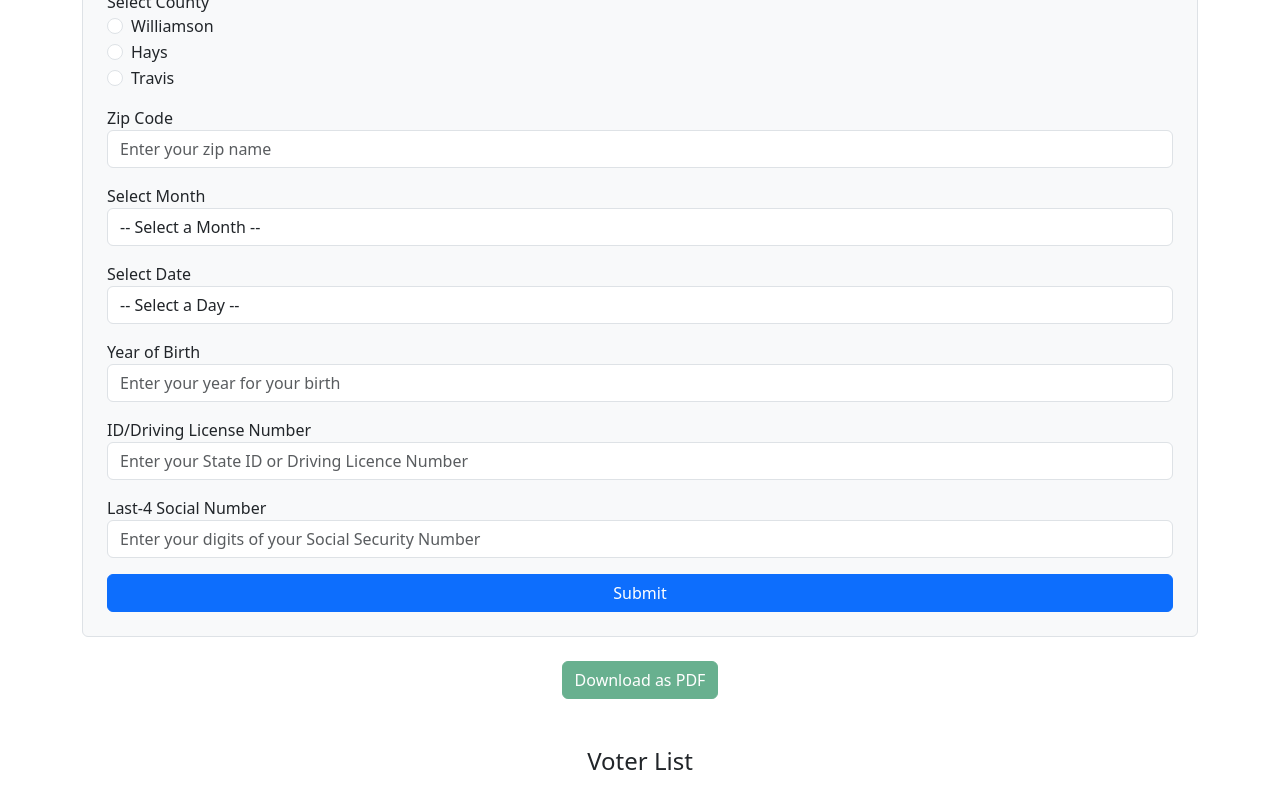
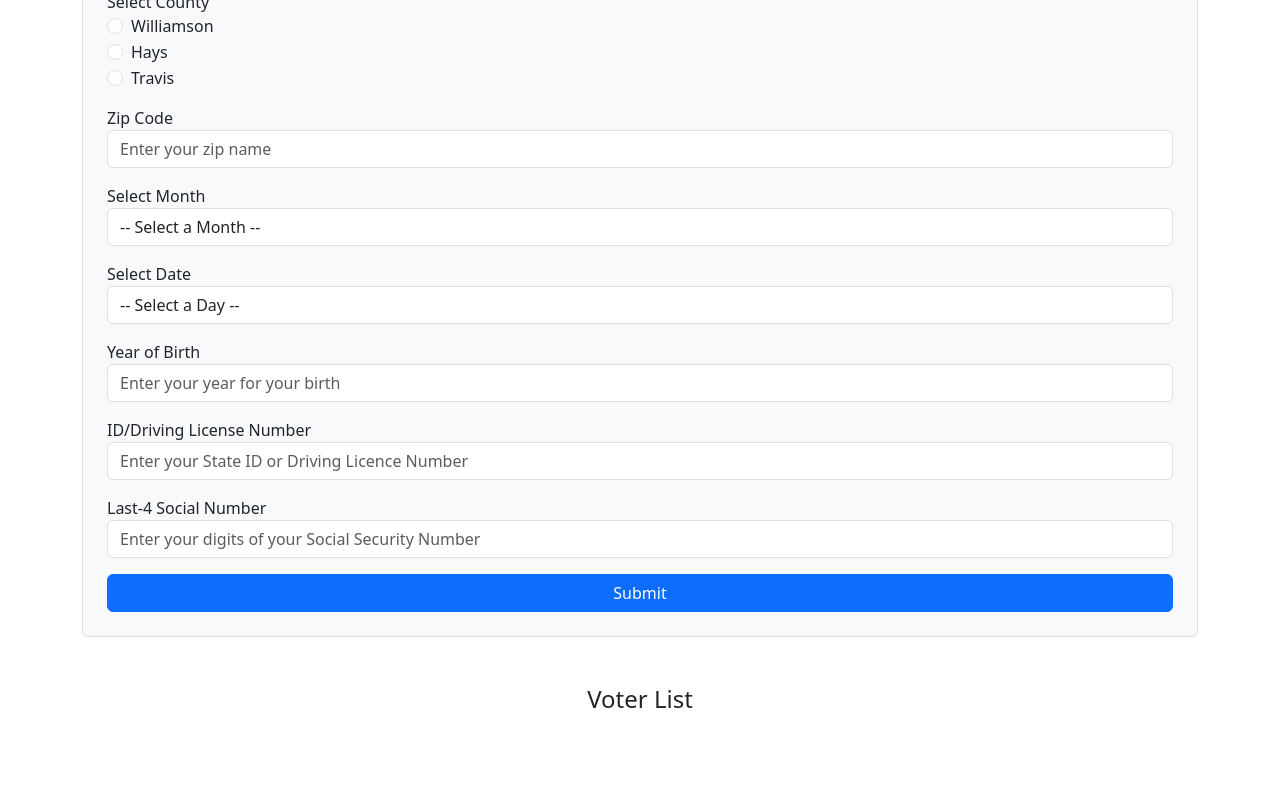
Before and after one commit to Harshank-Patel/Voter-Sign-Up, a React (Create React App) app in the folder voter-sign-up/: page / in a window 1280 px wide. Shown: the part 535-1335 px from the top of the page. After the commit the page ends 1273 px from the top, so only its background shows below. Built offline with nearby package versions, Linux system fonts and the light colour scheme.

Commit message:
Removes the Download PDF button and only keeps 1 button

```diff
--- a/voter-sign-up/src/component/VoterFormWithImage.js
+++ b/voter-sign-up/src/component/VoterFormWithImage.js
@@ -150,12 +150,8 @@ function VoterFormWithImage() {
 
 
 
-
-
             setLoading(false);
-
-            // Enable the download button after the image is generated
-            setIsDownloadEnabled(true);
+            downloadPDF();
         };
 
         img.onerror = () => {
@@ -411,22 +407,12 @@ function VoterFormWithImage() {
                 </div>
 
                 <button type="submit" className="btn btn-primary w-100" disabled={loading}>
-                    {loading ? 'Generating Image...' : 'Submit'}
+                    {loading ? 'Generating PDF' : 'Submit'}
                 </button>
             </form>
 
             {/* Hidden canvas */}
             <canvas ref={canvasRef} style={{ display: 'none' }}></canvas>
-
-            <div className="text-center mt-4">
-                <button
-                    className="btn btn-success"
-                    onClick={downloadPDF}
-                    disabled={!isDownloadEnabled || loading}  // Disable when loading or until Submit is clicked
-                >
-                    Download as PDF
-                </button>
-            </div>
         </div>
     );
 }
```
